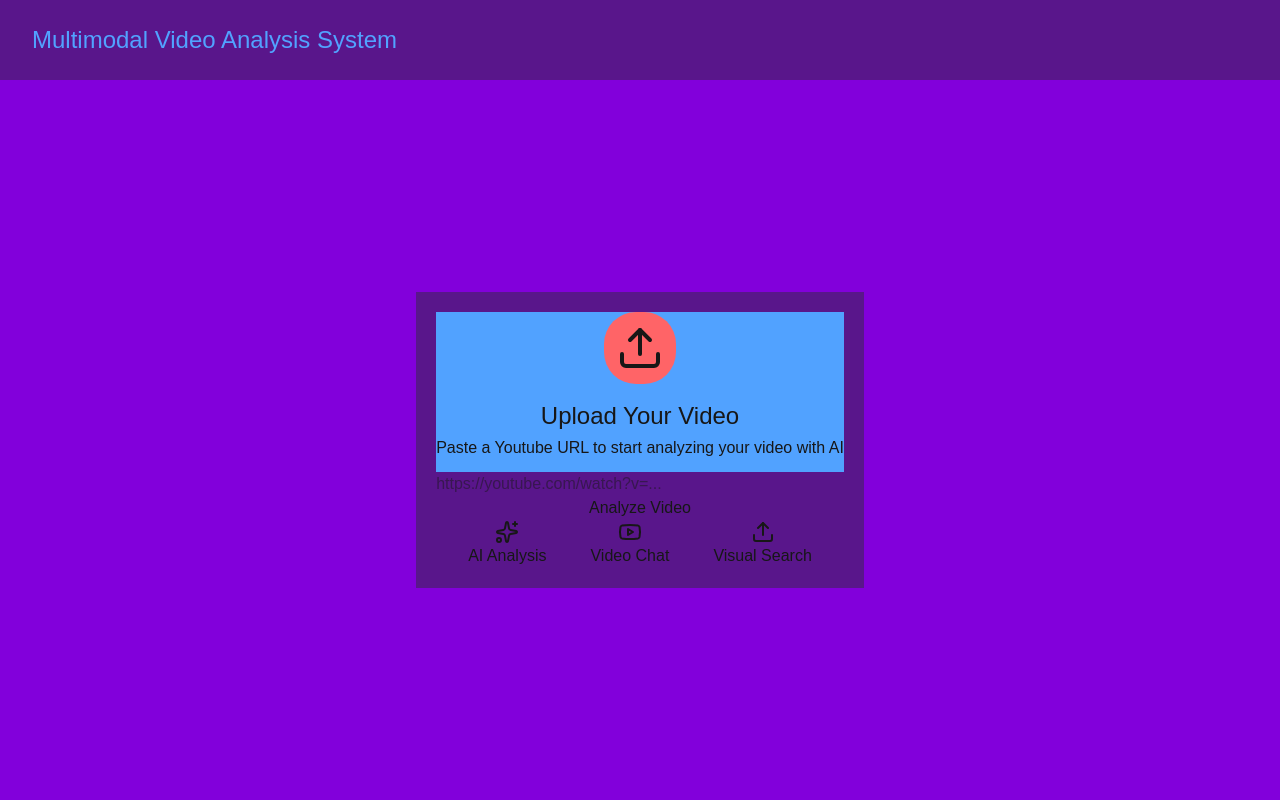
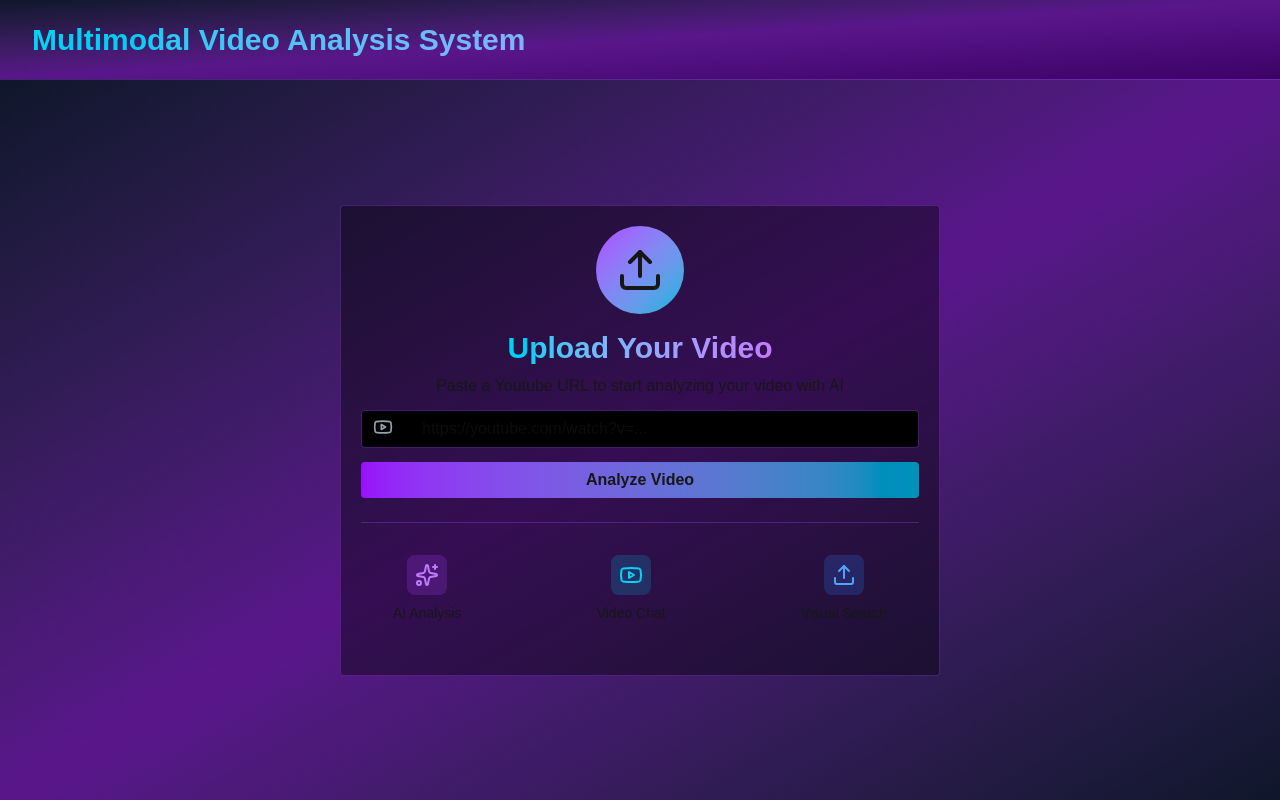
Before and after one commit to maamoonzsalman/multimodalVideoAnalysis, a Next.js app in the folder multimodalVideoAnalysis/client/: page / in a window 1280 px wide. Built offline with nearby package versions, Linux system fonts and the light colour scheme.

Commit message:
feat: implement landing page UI with YouTube input, analyze button, and feature cards

```diff
--- a/multimodalVideoAnalysis/client/src/app/components/landingPage/Title.tsx
+++ b/multimodalVideoAnalysis/client/src/app/components/landingPage/Title.tsx
@@ -1,7 +1,7 @@
 export default function Title() {
     return (
-        <div className="bg-purple-900 h-20 flex flex-col justify-center px-8">
-            <div className='text-2xl text-blue-400'>
+        <div className=" border-b border-purple-500/30 bg-gradient-to-br from-slate-900 via-purple-900 to-purple-950 h-20 flex flex-col justify-center px-8">
+            <div className='text-3xl font-bold bg-gradient-to-r from-cyan-400 to-purple-400 bg-clip-text text-transparent'>
                 Multimodal Video Analysis System
             </div>
         </div>
--- a/multimodalVideoAnalysis/client/src/app/components/landingPage/UploadVideo/UploadInput.tsx
+++ b/multimodalVideoAnalysis/client/src/app/components/landingPage/UploadVideo/UploadInput.tsx
@@ -1,24 +1,28 @@
 "use client"
 import { useState } from "react"
+import { Youtube } from "lucide-react"
 
 export default function UploadInput() {
     const [link, setLink] = useState("")
 
     return (
         <form className="w-full">
-            <div>
+            <div className='relative'>
+                <Youtube className="absolute left-3 top-1/3 transform -translate-y-1/2 w-5 h-5 text-gray-400" />
                 <input
-                    type="text"
+                    type="url"
                     placeholder="https://youtube.com/watch?v=..."
                     value = {link}
                     onChange = {(e) => setLink(e.target.value)}
-                    className="w-full"
+                    className="w-full p-1.5 pl-15 mb-3.5 bg-black border-purple-500/40 border-1 rounded-sm"
+                    required
                 />
+
             </div>
             <div>
                 <button
                     type="submit"
-                    className="w-full"
+                    className="w-full p-1.5 font-bold bg-gradient-to-r from-purple-600 to-cyan-600 hover:from-purple-700 hover:to-cyan-700 mb-6 rounded-sm hover:cursor-pointer"
                     >
                     Analyze Video
                 </button>
--- a/multimodalVideoAnalysis/client/src/app/components/landingPage/UploadVideo/UploadVideo.tsx
+++ b/multimodalVideoAnalysis/client/src/app/components/landingPage/UploadVideo/UploadVideo.tsx
@@ -3,13 +3,13 @@ import UploadInput from "./UploadInput"
 
 export default function UploadVideo() {
     return (
-        <div className="upload-container flex flex-col bg-purple-900 p-5">
+        <div className="upload-container flex flex-col bg-black/40 p-5 w-150 border-1 border-purple-500/30 rounded-sm">
 
-            <div className="directions bg-blue-400 flex flex-col items-center">
-                <div className="bg-red-400 p-3 rounded-4xl mb-4">
+            <div className="directions flex flex-col items-center">
+                <div className="bg-gradient-to-br from-purple-500 to-cyan-500 p-5 rounded-full mb-4">
                     <Upload size={48}/>
                 </div>
-                <div className="text-2xl mb-1">
+                <div className="text-3xl font-bold bg-gradient-to-r from-cyan-400 to-purple-400 bg-clip-text text-transparent mb-2">
                     Upload Your Video
                 </div>
                 <div className='mb-3'>
@@ -21,28 +21,28 @@ export default function UploadVideo() {
                 <UploadInput/>
             </div>
 
-            <div className="feature-logos flex justify-between mx-8">
+            <div className="feature-logos flex justify-between p-8 border-t-1 border-purple-500/30">
                 <div className='flex-col items-center flex'>
-                    <div>
-                        <Sparkles/>
+                    <div className='p-2 mb-2 bg-purple-500/20 rounded-lg'>
+                        <Sparkles className="text-purple-400"/>
                     </div>
-                    <div>
+                    <div className="text-sm">
                         AI Analysis
                     </div>
                 </div>
                 <div className='flex-col items-center flex'>
-                    <div>
-                        <Youtube/>
+                    <div className='p-2 mb-2 bg-cyan-500/20 rounded-lg'>
+                        <Youtube className="text-cyan-400"/>
                     </div>
-                    <div>
+                    <div className="text-sm">
                         Video Chat
                     </div>
                 </div>
                 <div className='flex-col items-center flex'>
-                    <div>
-                        <Upload/>
+                    <div className='p-2 mb-2 bg-blue-500/20 rounded-lg'>
+                        <Upload className="text-blue-400"/>
                     </div>
-                    <div>
+                    <div className="text-sm">
                         Visual Search
                     </div>
                 </div>
--- a/multimodalVideoAnalysis/client/src/app/page.tsx
+++ b/multimodalVideoAnalysis/client/src/app/page.tsx
@@ -7,7 +7,7 @@ export default function Home() {
       <div className="navbar">
           <Title/>
       </div>
-      <div className="bg-purple-700 flex-1 flex justify-center items-center">
+      <div className="bg-gradient-to-br from-slate-900 via-purple-900 to-slate-900 flex-1 flex justify-center items-center">
         <UploadVideo/>
       </div>
     </div>
```
